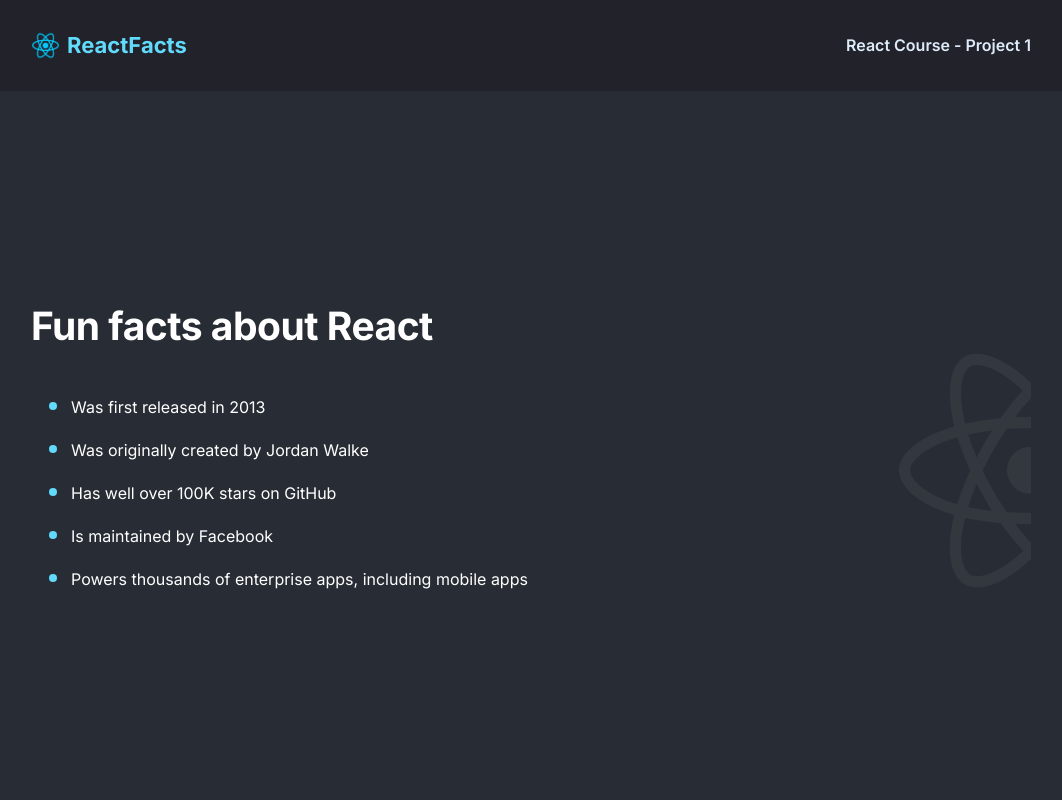
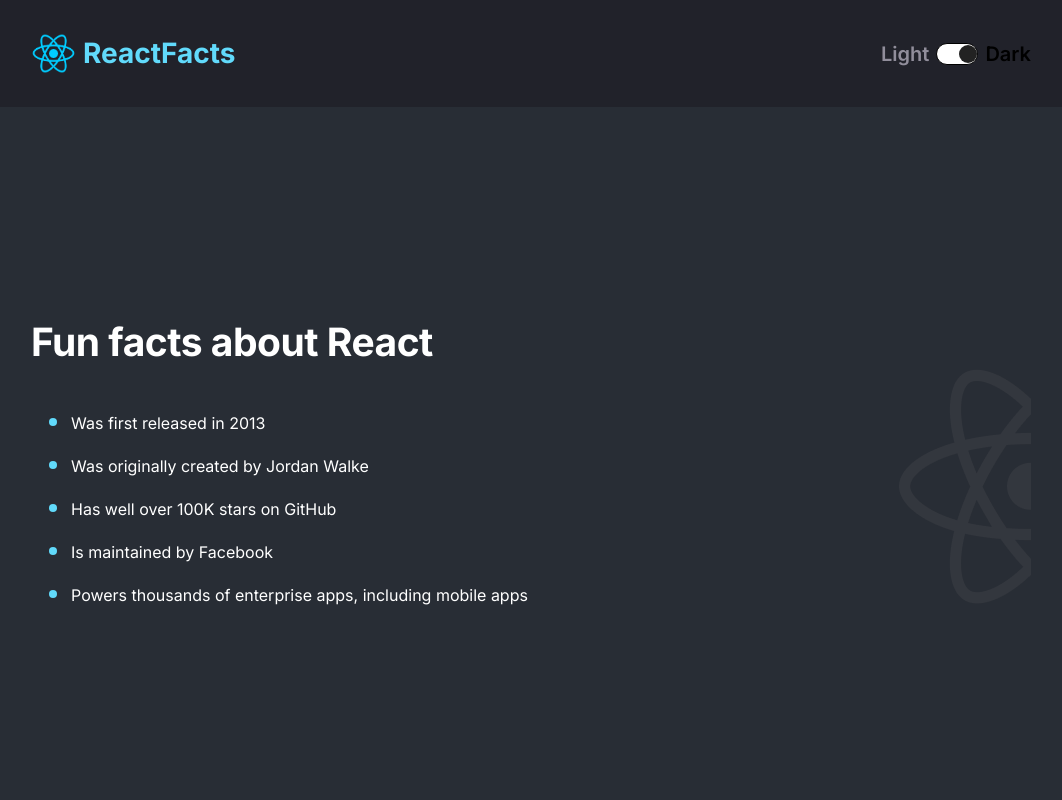
Before and after one commit to Maria-Lem/scrimba-react-projects, a React (Create React App) app: page / in a window 1280 px wide. Shown: the top 800 px of the page, without its empty margins (109-1171 px from the left). Built offline with nearby package versions, Linux system fonts and the light colour scheme.

Commit message:
feat: add light-dark mode theme

```diff
--- a/src/projects/digital-business-card/components/card-footer.js
+++ b/src/projects/digital-business-card/components/card-footer.js
@@ -9,7 +9,7 @@
 export default function CardFooter() {
   return (
     <ul className="card__social-links_secondary">
-      {icons.map(icon => <li className="card__social-link_secondary"><img src={icon} alt="social link icon" /></li>)}
+      {icons.map((icon, index) => <li key={index} className="card__social-link_secondary"><img src={icon} alt="social link icon" /></li>)}
     </ul>
   )
 }
--- a/src/projects/react-facts-webpage/components/app-react-facts.js
+++ b/src/projects/react-facts-webpage/components/app-react-facts.js
@@ -1,12 +1,18 @@
-import React from "react";
+import React, { useState } from "react";
 import Navbar from './navbar';
 import Main from './main';
 
 export default function AppReactFacts() {
+  const [darkMode, setDarkMode] = useState(true);
+
+  const toggle = () => {
+    setDarkMode(prevMode => !prevMode);
+  }
+
   return (
     <div className="AppReactFacts">
-      <Navbar />
-      <Main />
+      <Navbar darkMode={darkMode} toggleDarkMode={toggle} />
+      <Main darkMode={darkMode} />
     </div>
   );
 }
--- a/src/projects/react-facts-webpage/components/main.js
+++ b/src/projects/react-facts-webpage/components/main.js
@@ -1,9 +1,9 @@
 import React from "react";
 import mainStyles from "../styles/mainStyles.module.css";
 
-function Main() {
+function Main(props) {
   return (
-      <main className={mainStyles.main}>
+      <main className={props.darkMode ? `${mainStyles.main}` : `${mainStyles.light} ${mainStyles.main}`}>
         <div className={mainStyles.container}>
           <h1 className={mainStyles.title}>Fun facts about React</h1>
           <ul>
--- a/src/projects/react-facts-webpage/components/navbar.js
+++ b/src/projects/react-facts-webpage/components/navbar.js
@@ -2,15 +2,21 @@
 import logo from "../images/react-logo.png";
 import navbarStyles from "../styles/navbarStyles.module.css";
 
-function Navbar() {
+function Navbar(props) {
   return (
-    <header className={navbarStyles.header}>
+    <header className={props.darkMode ? `${navbarStyles.header}` : `${navbarStyles.light} ${navbarStyles.header}`}>
       <div className={navbarStyles.container}>
         <div className={navbarStyles.logo}>
           <img className={navbarStyles.logoImg} src={logo} alt="logo" />
           <h2 className={navbarStyles.logoText}>ReactFacts</h2>
         </div>
-        <h3 className={navbarStyles.title}>React Course - Project 1</h3>
+        <div className={navbarStyles.toggler}>
+          <p className={navbarStyles.toggler__light}>Light</p>
+          <div className={navbarStyles.toggler__slider} onClick={props.toggleDarkMode}>
+            <div className={navbarStyles.toggler__slider_circle}></div>
+          </div>
+          <p className={navbarStyles.toggler__dark}>Dark</p>
+        </div>
       </div>
     </header>
   )
--- a/src/projects/react-facts-webpage/styles/mainStyles.module.css
+++ b/src/projects/react-facts-webpage/styles/mainStyles.module.css
@@ -38,3 +38,8 @@
   color: #61DAFB;
   font-size: 24px;
 }
+
+.light {
+  color: #000;
+  background-color: #fff;
+}
--- a/src/projects/react-facts-webpage/styles/navbarStyles.module.css
+++ b/src/projects/react-facts-webpage/styles/navbarStyles.module.css
@@ -18,24 +18,78 @@
 }
 
 .logoImg {
-  width: 29px;
-  height: 29px;
+  width: 45px;
+  height: 45px;
   margin-right: 7px;
 }
 
 .logoText {
   margin: 0;
-  font-size: 22px;
+  font-size: 28px;
   font-weight: 700;
   line-height: 27px;
   color: #61DAFB;
   ;
 }
 
-.title {
+.toggler {
+  display: flex;
+  align-items: center;
+}
+
+.toggler__light, .toggler__dark {
   margin: 0;
-  font-size: 16px;
+  font-size: 20px;
   font-weight: 600;
-  line-height: 19px;
-  color: #DEEBF8;
 }
+
+.toggler__light {
+  color: #918E9B;
+}
+
+.toggler__slider {
+  width: 40px;
+  height: 20px;
+  background-color: white;
+  border-radius: 2rem;
+  margin-inline: 7px;
+  cursor: pointer;
+  display: flex;
+  justify-content: flex-end;
+  align-items: center;
+  border: 1px solid black;
+  transition: .2s;
+  box-sizing: content-box;
+}
+
+.toggler__slider_circle {
+  height: 18px;
+  width: 18px;
+  background-color: #222222;
+  border-radius: 50%;
+}
+
+.light {
+  background-color: #FFFFFF;
+  box-shadow: 0px 1px 4px rgba(0, 0, 0, 0.25);
+}
+
+.light .toggler__slider {
+  justify-content: flex-start;
+}
+
+.light .toggler__light {
+  color: #2B283A
+}
+
+.light .toggler__dark {
+  color: #D5D4D8
+}
+
+.light .toggler__slider {
+  background-color: #222222;
+}
+
+.light .toggler__slider_circle {
+  background-color: white;
+}
--- a/src/projects/travel-journal/components/data.js
+++ b/src/projects/travel-journal/components/data.js
@@ -1,4 +1,5 @@
 const data = [{
+  id: 1,
   title: "Mount Fuji",
   location: "Japan",
   googleMapsUrl: "https://goo.gl/maps/1DGM5WrWnATgkSNB8",
@@ -8,6 +9,7 @@
   imageUrl: "https://source.unsplash.com/WLxQvbMyfas"
 },
 {
+  id: 2,
   title: "Sydney Opera House",
   location: "AUSTRALIA",
   googleMapsUrl: "https://goo.gl/maps/7QmHkNm1ahS6HAZQ7",
@@ -17,6 +19,7 @@
   imageUrl: "https://images.unsplash.com/photo-1595740229246-cfdda61917c6?ixlib=rb-1.2.1&ixid=MnwxMjA3fDB8MHxwaG90by1wYWdlfHx8fGVufDB8fHx8&auto=format&fit=crop&w=736&q=80"
 },
 {
+  id: 3,
   title: "Geirangerfjord",
   location: "NORWAY",
   googleMapsUrl: "https://goo.gl/maps/PE5Ry9keTYE1Eqoz5",
--- a/src/projects/travel-journal/components/travel-journal.js
+++ b/src/projects/travel-journal/components/travel-journal.js
@@ -8,6 +8,7 @@
 export default function TravelJournal() {
   const cardElement = data.map(card => {
     return (<Card
+      key={card.id}
       {...card}
     />)
   })
```
